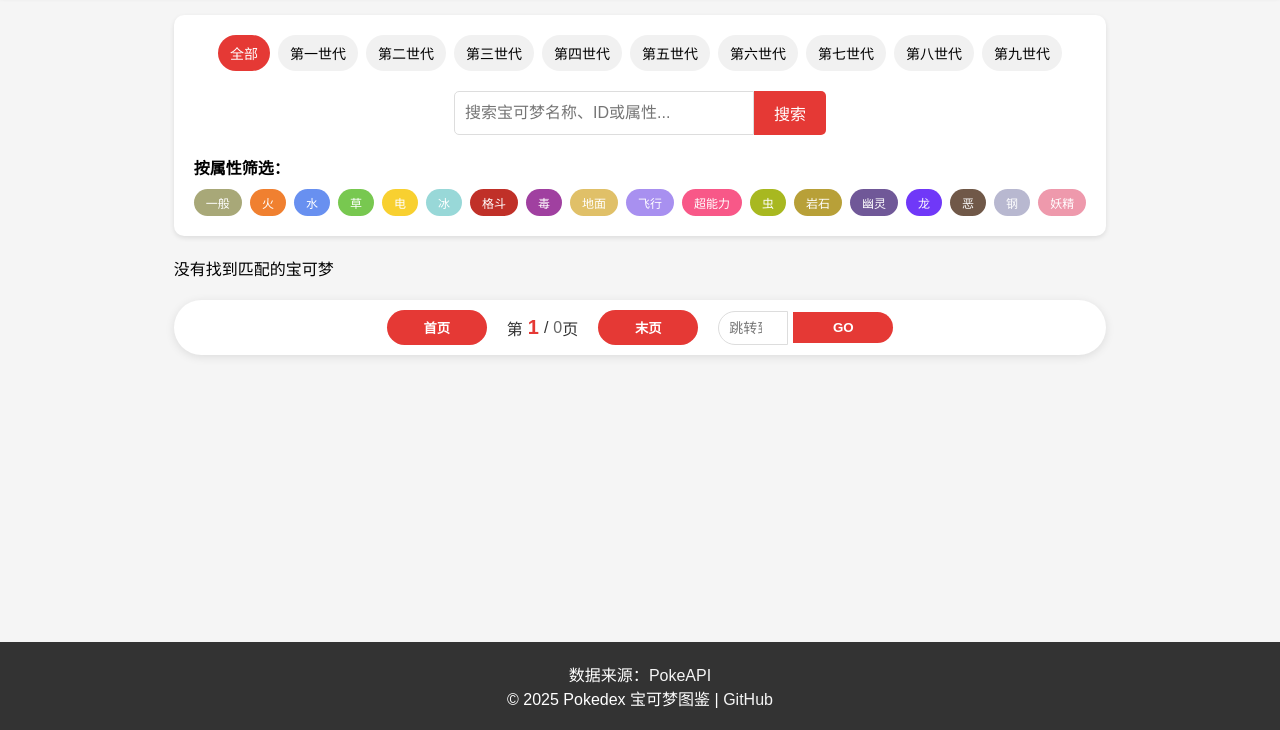
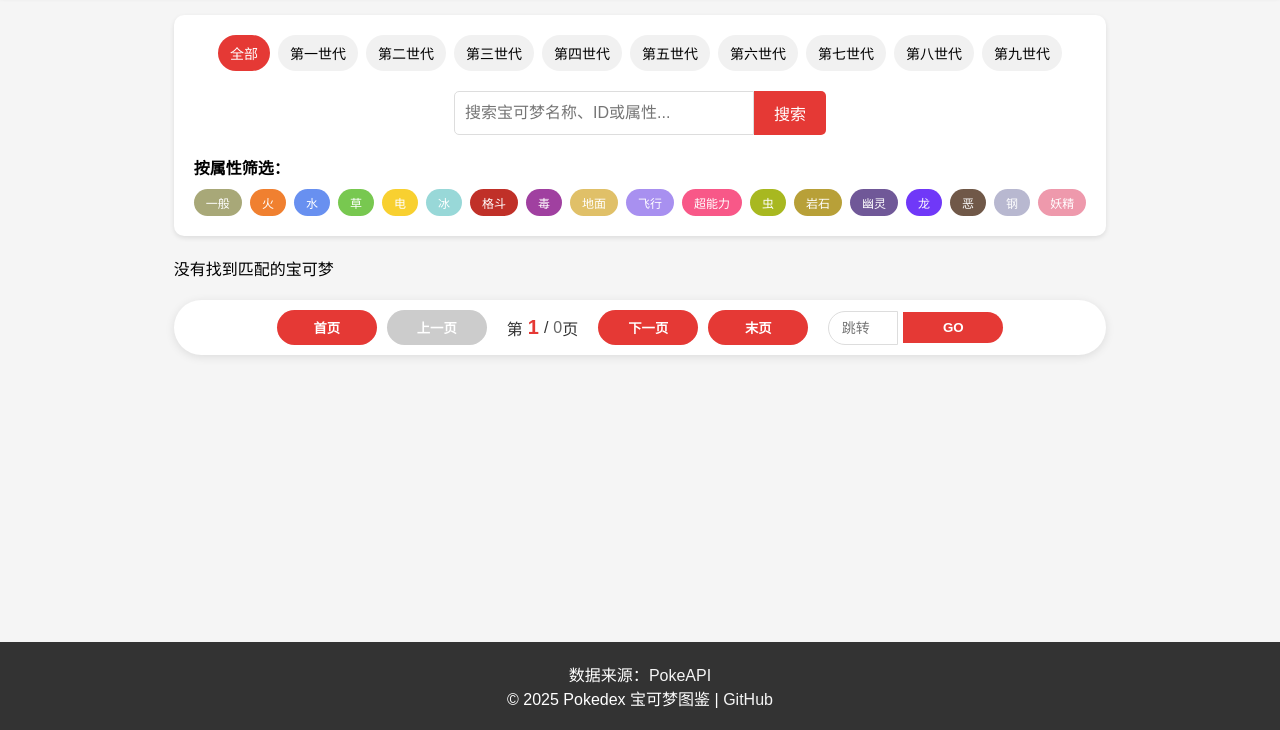
Before and after one commit to OrangeArms/pokedex, a plain HTML site: page index2.html in a window 1280 px wide. Shown: the part 70-800 px from the top of the page. Drawn offline with Linux system fonts and the light colour scheme; no server answers.

Commit message:
Update index2.html

```diff
--- a/index2.html
+++ b/index2.html
@@ -71,12 +71,14 @@
 
         <div class="pagination">
             <button id="first-page-button">首页</button>
+            <button id="prev-button" disabled>上一页</button>
             <div class="page-info">
                 第 <span id="current-page">1</span> / <span id="total-pages">?</span> 页
             </div>
+            <button id="next-button">下一页</button>
             <button id="last-page-button">末页</button>
             <div class="page-jump">
-                <input type="number" id="page-input" min="1" placeholder="跳转到">
+                <input type="number" id="page-input" min="1" placeholder="跳转">
                 <button id="jump-button">GO</button>
             </div>
         </div>
@@ -96,6 +98,6 @@
         </div>
     </footer>
 
-    <script src="script.js?v=2"></script>
+    <script src="script.js?v=3"></script>
 </body>
 </html>
```
